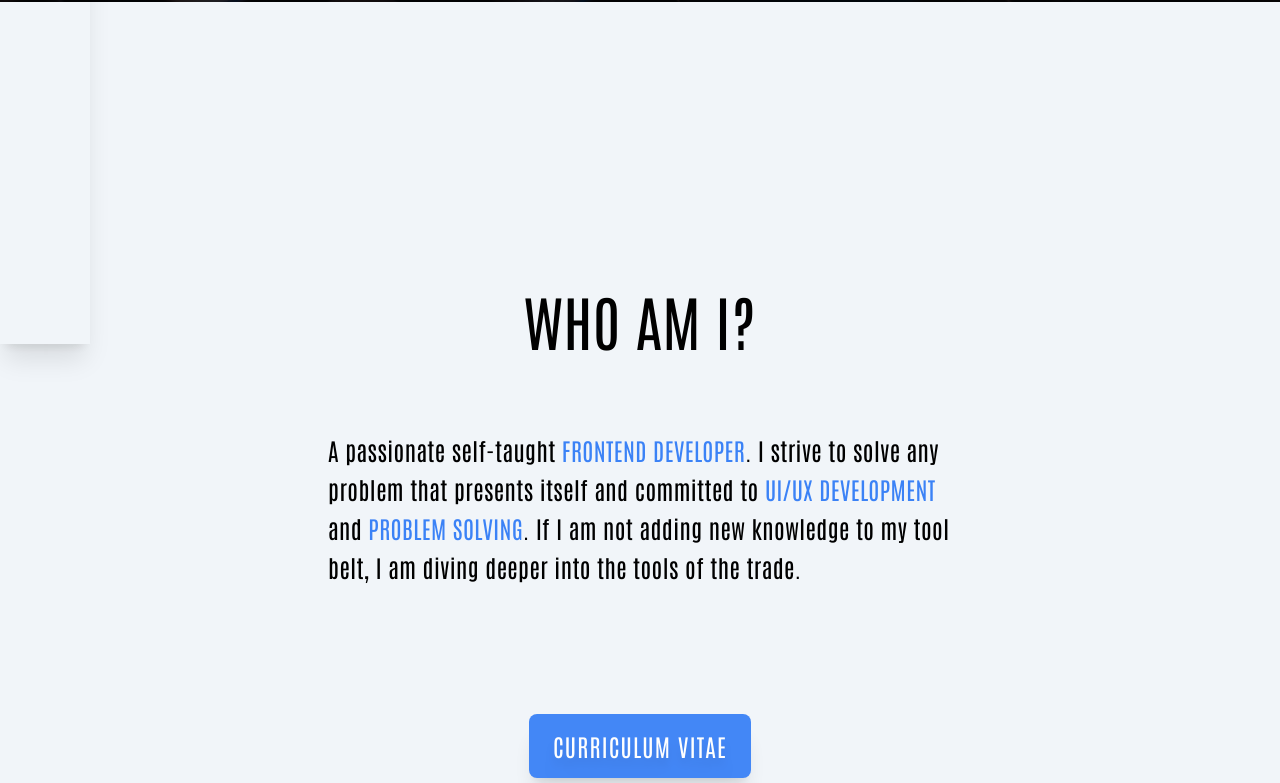
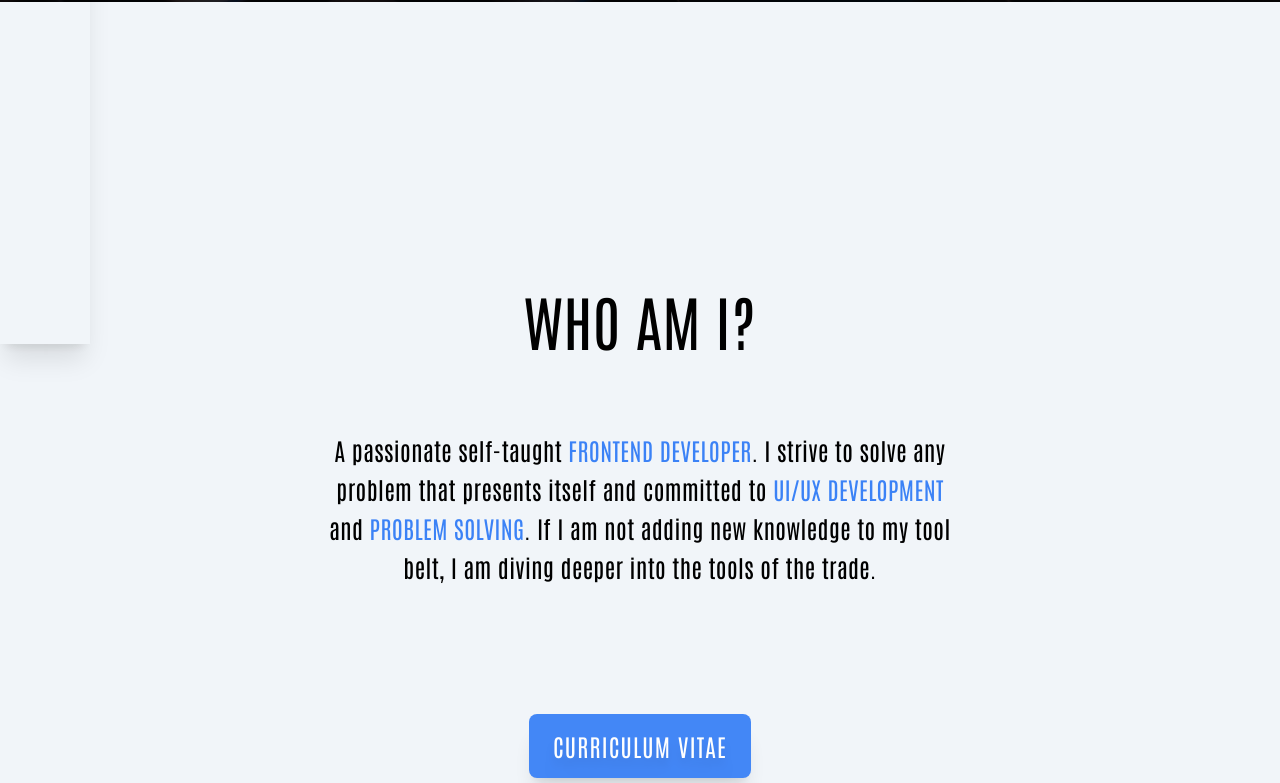
Before and after one commit to mdubelbeis/portfolio-v2, a React (Vite) app: page / in a window 1280 px wide. Shown: the part 456-1239 px from the top of the page. Built offline with nearby package versions, Linux system fonts and the light colour scheme.

Commit message:
styled text content

```diff
--- a/src/components/About.tsx
+++ b/src/components/About.tsx
@@ -5,7 +5,7 @@ const About: React.FC = () => {
     <section className="relative flex flex-col items-center justify-center gap-10 bg-slate-100 py-28 px-4 font-hero-text leading-loose tracking-wide text-black lg:gap-20 lg:py-72">
       <h2 className="text-center font-hero-text text-4xl text-black lg:text-6xl">WHO AM I?</h2>
       <div className="md:w-9/12 lg:w-6/12">
-        <p className="text-center text-xl lg:text-left lg:text-2xl lg:leading-relaxed">
+        <p className="text-center text-xl lg:text-2xl lg:leading-relaxed">
           A passionate self-taught <span className="lg:4xl text-2xl text-blue-500">FRONTEND DEVELOPER</span>. I strive
           to solve any problem that presents itself and committed to{' '}
           <span className="lg:4xl text-2xl text-blue-500">UI/UX DEVELOPMENT</span> and{' '}
```
